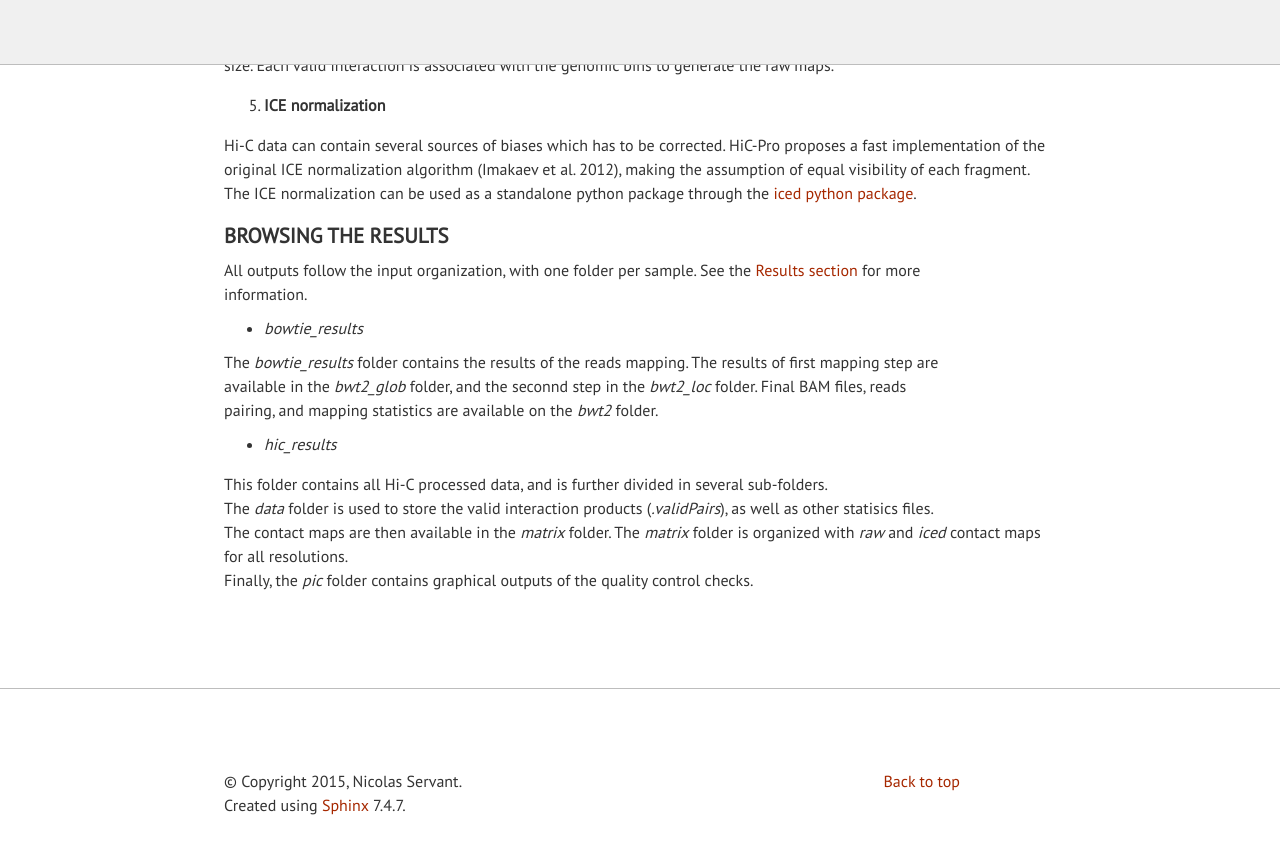
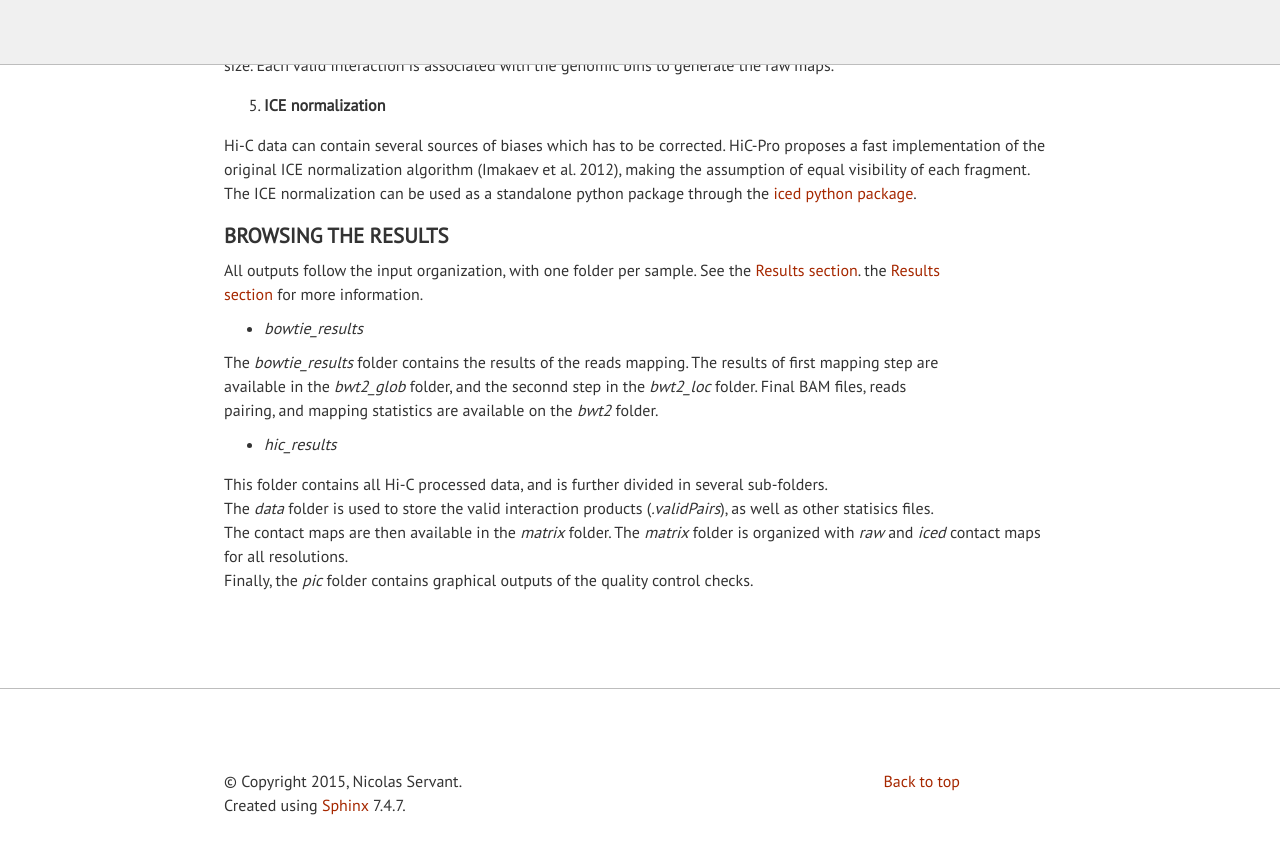
Before and after one commit to nservant/HiC-Pro, a Sphinx documentation site: the page built from doc/MANUAL.rst, in a window 1280 px wide and 900 px high, scrolled down 4835 px. Shown: the top 854 px of the window. Built offline with Sphinx 7.4.7, drawn with Linux system fonts in a browser that asks for light colours.

Commit message:
update doc

```diff
--- a/doc/MANUAL.rst
+++ b/doc/MANUAL.rst
@@ -232,7 +232,7 @@
 ====================
 
 All outputs follow the input organization, with one folder per sample.
-See the `Results section <RESULTS.rst>`_ for more information.
+See the :ref:`Results section <RESULTS>`. the `Results section <RESULTS.rst>`_ for more information.
 
 * *bowtie_results*
 
--- a/doc/RESULTS.rst
+++ b/doc/RESULTS.rst
@@ -1,3 +1,6 @@
+.. _RESULTS:
+
+
 HiC-Pro Results
 ===============
 
```
Also changed, not shown: 1 other file.
